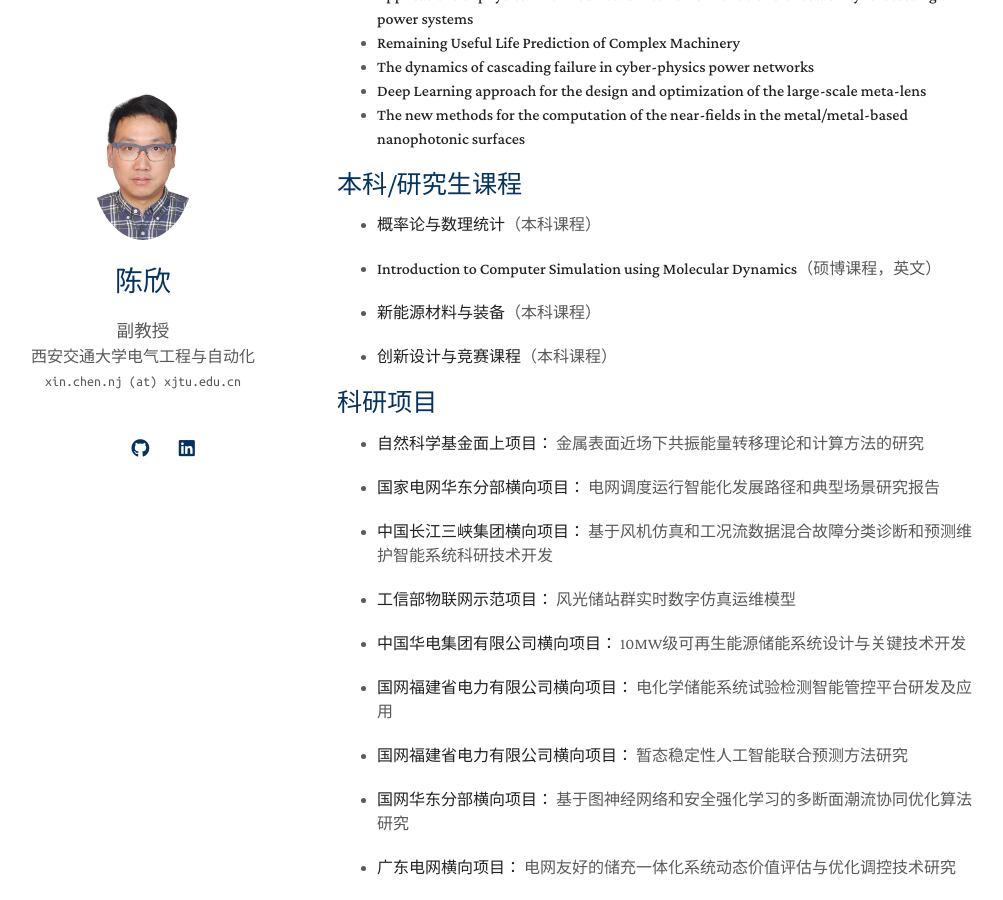
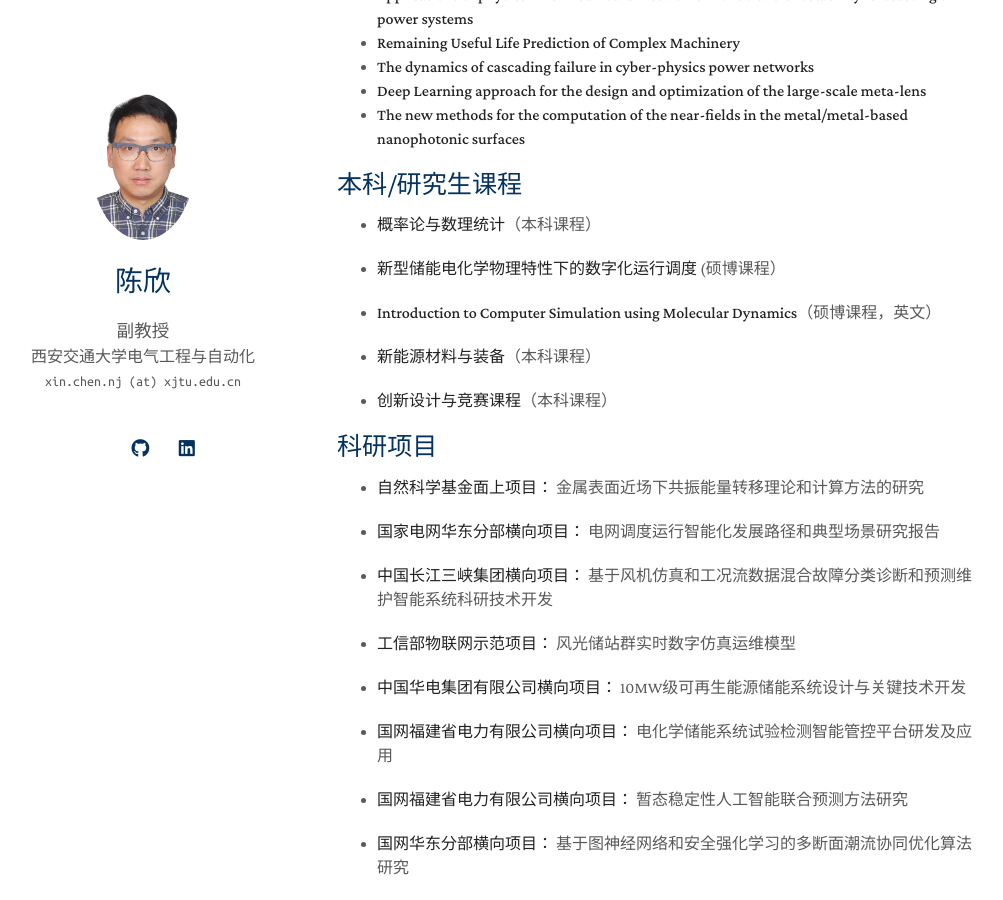
Before and after one commit to IntelligentEnergy/IntelligentEnergy.github.io, a Jekyll site: the page built from index.md, in a window 1280 px wide and 900 px high, scrolled down 1166 px. Shown: the whole window, without its empty margins (133-1136 px from the left). Built offline with Jekyll 4.4.1, drawn with Linux system fonts in a browser that asks for light colours; nearby versions of some CDN libraries; a style sheet for code colours, icons or effects is not loaded; our own code applies the rules of GitHub Pages for plain Markdown files.

Commit message:
Update index.md

```diff
--- a/index.md
+++ b/index.md
@@ -59,6 +59,8 @@ layout: homepage
 ## 本科/研究生课程
 
 - **概率论与数理统计**（本科课程）
+
+- **新型储能电化学物理特性下的数字化运行调度** (硕博课程）
 
 - **Introduction to Computer Simulation using Molecular Dynamics**（硕博课程，英文）
 
```
